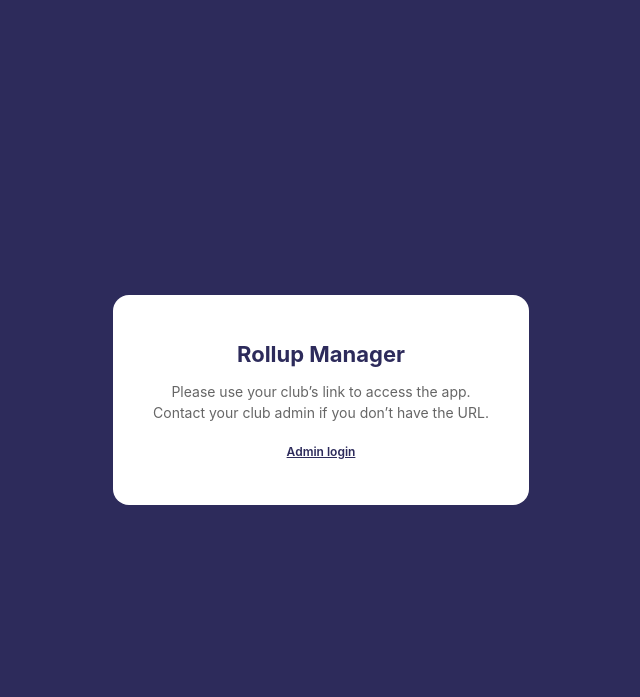
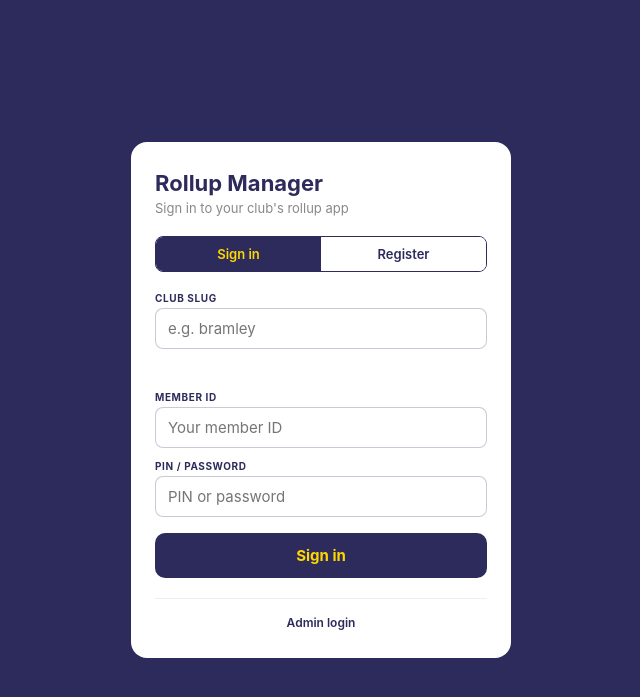
Before and after one commit to johnnydw-bit/Generic-rollup, a FastAPI app: page / in a window 1280 px wide. Shown: the top 697 px of the page, without its empty margins (319-959 px from the left). Run offline with FastAPI, Linux system fonts and the light colour scheme; some libraries are stand-ins or nearby versions.

Commit message:
Add per-user auth with IG and custom credential support
- db.py: add users table (ig_pin for IG users, password_hash for others),
  ig_tenant flag on tenants, authenticate_user/create_user/get_user functions
- main.py: user session management (30-day TTL), login/register/logout
  endpoints, landing page becomes sign-in/register form with slug lookup,
  scraping endpoints use session IG creds instead of request body fields
- index.html: session token replaces IG creds in localStorage, apiFetch
  sends X-Session-Token, init redirects to / if no session, screen0 is
  rollup-select only, IG credential fields removed throughout

Co-Authored-By: Claude Sonnet 4.6 <noreply@anthropic.com>

```diff
--- a/main.py
+++ b/main.py
@@ -81,6 +81,46 @@ templates = Jinja2Templates(directory="frontend/templates")
 _admin_sessions: dict[str, dict] = {}  # token -> {github_username, expires_at}
 _ADMIN_SESSION_TTL = 86_400  # 24 hours
 
+# ---------------------------------------------------------------------------
+# User sessions  (in-memory; 30-day TTL)
+# ---------------------------------------------------------------------------
+
+_user_sessions: dict[str, dict] = {}
+_USER_SESSION_TTL = 30 * 86_400
+
+
+def _create_user_session(user_id: int, tenant_id: int, tenant_slug: str,
+                         tenant_name: str, ig_username: str | None,
+                         ig_pin: str | None) -> str:
+    token = secrets.token_urlsafe(32)
+    _user_sessions[token] = {
+        "user_id":     user_id,
+        "tenant_id":   tenant_id,
+        "tenant_slug": tenant_slug,
+        "tenant_name": tenant_name,
+        "ig_username": ig_username,
+        "ig_pin":      ig_pin,
+        "expires_at":  time.time() + _USER_SESSION_TTL,
+    }
+    return token
+
+
+def _validate_user_session(token: str) -> dict | None:
+    s = _user_sessions.get(token)
+    if not s:
+        return None
+    if time.time() > s["expires_at"]:
+        _user_sessions.pop(token, None)
+        return None
+    return s
+
+
+def _hash_password(password: str) -> str:
+    import hashlib, binascii
+    salt = os.urandom(16)
+    dk = hashlib.pbkdf2_hmac("sha256", password.encode(), salt, 200_000)
+    return binascii.hexlify(salt).decode() + ":" + binascii.hexlify(dk).decode()
+
 
 def _create_admin_session(github_username: str) -> str:
     token = secrets.token_urlsafe(32)
@@ -133,54 +173,258 @@ async def service_worker():
 
 @app.get("/", response_class=HTMLResponse)
 async def root(request: Request):
-    """Serve a simple landing page at / pointing users to their club URL."""
     return HTMLResponse("""
     <!DOCTYPE html>
     <html><head><meta charset="UTF-8"/>
     <meta name="viewport" content="width=device-width, initial-scale=1"/>
     <title>Rollup Manager</title>
     <style>
-      body { font-family: -apple-system, sans-serif; background: #2D2B5B;
-             display: flex; align-items: center; justify-content: center;
-             min-height: 100vh; margin: 0; }
-      .box { background: #fff; border-radius: 16px; padding: 32px 28px;
-             max-width: 360px; width: 90%; text-align: center; }
-      h1 { color: #2D2B5B; font-size: 22px; margin-bottom: 8px; }
-      p  { color: #666; font-size: 14px; line-height: 1.5; }
-      a  { color: #2D2B5B; font-weight: 600; }
+      * { box-sizing: border-box; margin: 0; padding: 0; }
+      body { font-family: -apple-system, BlinkMacSystemFont, 'Segoe UI', sans-serif;
+             background: #2D2B5B; display: flex; align-items: center;
+             justify-content: center; min-height: 100vh; padding: 20px; }
+      .box { background: #fff; border-radius: 16px; padding: 28px 24px;
+             max-width: 380px; width: 100%; }
+      h1 { color: #2D2B5B; font-size: 22px; font-weight: 700; margin-bottom: 4px; }
+      .sub { color: #888; font-size: 13px; margin-bottom: 20px; }
+      .tabs { display: flex; border-radius: 8px; overflow: hidden;
+              border: 1.5px solid #2D2B5B; margin-bottom: 20px; }
+      .tab { flex: 1; padding: 9px; font-size: 13px; font-weight: 600;
+             border: none; cursor: pointer; font-family: inherit;
+             background: #fff; color: #2D2B5B; }
+      .tab.active { background: #2D2B5B; color: #FFD700; }
+      .label { font-size: 10px; font-weight: 700; color: #2D2B5B; text-transform: uppercase;
+               letter-spacing: 0.06em; margin-bottom: 4px; }
+      input { width: 100%; padding: 10px 12px; border-radius: 8px;
+              border: 1.5px solid #2D2B5B40; font-size: 15px; margin-bottom: 12px;
+              font-family: inherit; }
+      input:focus { outline: none; border-color: #2D2B5B; }
+      button.go { width: 100%; padding: 13px; background: #2D2B5B; color: #FFD700;
+                  border: none; border-radius: 10px; font-size: 15px; font-weight: 700;
+                  cursor: pointer; font-family: inherit; margin-top: 4px; }
+      .err { color: #A32D2D; font-size: 12px; text-align: center; margin-top: 8px;
+             display: none; }
+      .hint { color: #888; font-size: 11px; margin-top: -8px; margin-bottom: 12px; }
+      .club-name { font-size: 13px; font-weight: 700; color: #2D2B5B; text-align: center;
+                   margin-bottom: 12px; min-height: 18px; }
+      .admin-link { margin-top: 20px; padding-top: 16px; border-top: 1px solid #eee;
+                    text-align: center; font-size: 12px; color: #aaa; }
+      .admin-link a { color: #2D2B5B; font-weight: 600; text-decoration: none; }
     </style>
     </head><body>
     <div class="box">
       <h1>Rollup Manager</h1>
-      <p>Please use your club&#8217;s link to access the app.<br/>
-      Contact your club admin if you don&#8217;t have the URL.</p>
-      <p style="margin-top:20px;font-size:12px;">
-        <a href="/admin">Admin login</a>
-      </p>
+      <p class="sub">Sign in to your club's rollup app</p>
+
+      <div class="tabs">
+        <button class="tab active" onclick="showTab('login')">Sign in</button>
+        <button class="tab" onclick="showTab('register')">Register</button>
+      </div>
+
+      <!-- Sign in -->
+      <div id="loginForm">
+        <div class="label">Club slug</div>
+        <input id="li_slug" placeholder="e.g. bramley" autocapitalize="none"
+               oninput="onSlugInput('li_slug','li_clubname','li_credlabel','li_credplaceholder')"/>
+        <div class="club-name" id="li_clubname"></div>
+        <div class="label" id="li_credlabel">Member ID</div>
+        <input id="li_user" placeholder="Your member ID" autocomplete="username"/>
+        <div class="label">PIN / Password</div>
+        <input id="li_pass" type="password" placeholder="PIN or password" autocomplete="current-password"/>
+        <button class="go" onclick="doLogin()">Sign in</button>
+        <div class="err" id="li_err"></div>
+      </div>
+
+      <!-- Register -->
+      <div id="registerForm" style="display:none">
+        <div class="label">Club slug</div>
+        <input id="re_slug" placeholder="e.g. bramley" autocapitalize="none"
+               oninput="onSlugInput('re_slug','re_clubname','re_credlabel','re_credplaceholder')"/>
+        <div class="club-name" id="re_clubname"></div>
+        <div class="label" id="re_credlabel">Member ID / Username</div>
+        <input id="re_user" placeholder="Your member ID or chosen username" autocomplete="username"/>
+        <div class="label">PIN / Password</div>
+        <input id="re_pass" type="password" placeholder="PIN or password" autocomplete="new-password"/>
+        <div class="hint" id="re_hint">For Intelligent Golf clubs: use your IG member ID and PIN</div>
+        <button class="go" onclick="doRegister()">Create account</button>
+        <div class="err" id="re_err"></div>
+      </div>
+
+      <div class="admin-link"><a href="/admin/login">Admin login</a></div>
     </div>
+    <script>
+    function showTab(t) {
+      document.getElementById('loginForm').style.display    = t==='login'    ? '' : 'none';
+      document.getElementById('registerForm').style.display = t==='register' ? '' : 'none';
+      document.querySelectorAll('.tab').forEach((b,i)=>b.classList.toggle('active', (t==='login'?i===0:i===1)));
+    }
+    let _slugCache = {};
+    async function onSlugInput(slugId, nameId, labelId) {
+      const slug = document.getElementById(slugId).value.trim().toLowerCase();
+      const nameEl = document.getElementById(nameId);
+      const labelEl = document.getElementById(labelId);
+      if (!slug) { nameEl.textContent=''; return; }
+      if (_slugCache[slug] !== undefined) { applyTenantInfo(_slugCache[slug], nameEl, labelEl); return; }
+      try {
+        const r = await fetch('/api/tenant-info?slug='+encodeURIComponent(slug));
+        if (r.ok) {
+          const d = await r.json();
+          _slugCache[slug] = d;
+          applyTenantInfo(d, nameEl, labelEl);
+        } else {
+          _slugCache[slug] = null;
+          nameEl.textContent = 'Club not found';
+          nameEl.style.color = '#A32D2D';
+        }
+      } catch(e) {}
+    }
+    function applyTenantInfo(d, nameEl, labelEl) {
+      if (!d) return;
+      nameEl.textContent = d.name;
+      nameEl.style.color = '#2D2B5B';
+      labelEl.textContent = d.ig_tenant ? 'IG Member ID' : 'Username';
+    }
+    async function doLogin() {
+      const slug = document.getElementById('li_slug').value.trim().toLowerCase();
+      const user = document.getElementById('li_user').value.trim();
+      const pass = document.getElementById('li_pass').value;
+      const err  = document.getElementById('li_err');
+      err.style.display = 'none';
+      if (!slug || !user || !pass) { err.textContent='All fields required.'; err.style.display='block'; return; }
+      try {
+        const r = await fetch('/api/login', {method:'POST',
+          headers:{'Content-Type':'application/json'},
+          body: JSON.stringify({slug, username:user, credential:pass})});
+        const d = await r.json();
+        if (!r.ok) { err.textContent = d.detail||'Sign in failed.'; err.style.display='block'; return; }
+        localStorage.setItem('session_token', d.session_token);
+        localStorage.setItem('tenant_slug', d.tenant_slug);
+        window.location.href = '/'+d.tenant_slug;
+      } catch(e) { err.textContent='Network error.'; err.style.display='block'; }
+    }
+    async function doRegister() {
+      const slug = document.getElementById('re_slug').value.trim().toLowerCase();
+      const user = document.getElementById('re_user').value.trim();
+      const pass = document.getElementById('re_pass').value;
+      const err  = document.getElementById('re_err');
+      err.style.display = 'none';
+      if (!slug || !user || !pass) { err.textContent='All fields required.'; err.style.display='block'; return; }
+      try {
+        const r = await fetch('/api/register', {method:'POST',
+          headers:{'Content-Type':'application/json'},
+          body: JSON.stringify({slug, username:user, credential:pass})});
+        const d = await r.json();
+        if (!r.ok) { err.textContent = d.detail||'Registration failed.'; err.style.display='block'; return; }
+        localStorage.setItem('session_token', d.session_token);
+        localStorage.setItem('tenant_slug', d.tenant_slug);
+        window.location.href = '/'+d.tenant_slug;
+      } catch(e) { err.textContent='Network error.'; err.style.display='block'; }
+    }
+    </script>
     </body></html>
     """)
 
 
 # ---------------------------------------------------------------------------
-# Tenant auth dependency  (slug → tenant_id)
+# User auth dependency + tenant-info / login / register / logout endpoints
 # ---------------------------------------------------------------------------
 
-async def get_current_tenant(
-    x_tenant_slug: str | None = Header(default=None, alias="X-Tenant-Slug"),
-) -> int:
-    """Resolve X-Tenant-Slug header to a tenant_id. 404 if slug unknown."""
-    if not x_tenant_slug:
-        raise HTTPException(400, "X-Tenant-Slug header is required")
-    tenant = await db.get_tenant_by_slug(x_tenant_slug)
-    if not tenant:
-        raise HTTPException(404, f"Club '{x_tenant_slug}' not found")
-    return tenant["id"]
+async def get_current_session(
+    x_session_token: str | None = Header(default=None, alias="X-Session-Token"),
+    session_token:   str | None = Cookie(default=None),
+) -> dict:
+    token = x_session_token or session_token
+    if not token:
+        raise HTTPException(401, "Not authenticated")
+    s = _validate_user_session(token)
+    if not s:
+        raise HTTPException(401, "Session expired — please sign in again")
+    return s
+
+
+async def get_current_tenant(session: dict = Depends(get_current_session)) -> int:
+    return session["tenant_id"]
 
 
 async def _assert_rollup_access(rollup_id: int, tenant_id: int):
     if not await validate_rollup_tenant(rollup_id, tenant_id):
         raise HTTPException(403, "Access denied to this rollup")
+
+
+@app.get("/api/tenant-info")
+async def tenant_info(slug: str = Query(...)):
+    """Public endpoint — returns club name and auth type for the login form."""
+    tenant = await db.get_tenant_by_slug(slug)
+    if not tenant:
+        raise HTTPException(404, f"No club found for '{slug}'")
+    return {"name": tenant["name"], "ig_tenant": tenant["ig_tenant"]}
+
+
+class LoginRequest(BaseModel):
+    slug:       str
+    username:   str
+    credential: str  # IG PIN or password
+
+
+class RegisterRequest(BaseModel):
+    slug:       str
+    username:   str
+    credential: str
+    display_name: str = ""
+
+
+@app.post("/api/login")
+async def login(body: LoginRequest):
+    tenant = await db.get_tenant_by_slug(body.slug.lower())
+    if not tenant:
+        raise HTTPException(404, "Club not found")
+    user = await db.authenticate_user(tenant["id"], body.username, body.credential)
+    if not user:
+        raise HTTPException(401, "Invalid credentials")
+    ig_username = user["username"] if tenant["ig_tenant"] else None
+    ig_pin      = user["ig_pin"]   if tenant["ig_tenant"] else None
+    token = _create_user_session(user["id"], tenant["id"], tenant["slug"],
+                                 tenant["name"], ig_username, ig_pin)
+    return {"session_token": token, "tenant_slug": tenant["slug"],
+            "tenant_name": tenant["name"]}
+
+
+@app.post("/api/register")
+async def register(body: RegisterRequest):
+    tenant = await db.get_tenant_by_slug(body.slug.lower())
+    if not tenant:
+        raise HTTPException(404, "Club not found")
+    existing = await db.get_user_by_username(tenant["id"], body.username)
+    if existing:
+        raise HTTPException(409, "That username is already registered for this club")
+    if len(body.credential) < 4:
+        raise HTTPException(400, "PIN/password must be at least 4 characters")
+    if tenant["ig_tenant"]:
+        user_id = await db.create_user(tenant["id"], body.username,
+                                       ig_pin=body.credential,
+                                       display_name=body.display_name or None)
+        ig_username, ig_pin = body.username, body.credential
+    else:
+        ph = _hash_password(body.credential)
+        user_id = await db.create_user(tenant["id"], body.username,
+                                       password_hash=ph,
+                                       display_name=body.display_name or None)
+        ig_username, ig_pin = None, None
+    token = _create_user_session(user_id, tenant["id"], tenant["slug"],
+                                 tenant["name"], ig_username, ig_pin)
+    return {"session_token": token, "tenant_slug": tenant["slug"],
+            "tenant_name": tenant["name"]}
+
+
+@app.post("/api/logout")
+async def logout(
+    x_session_token: str | None = Header(default=None, alias="X-Session-Token"),
+    session_token:   str | None = Cookie(default=None),
+):
+    token = x_session_token or session_token
+    if token:
+        _user_sessions.pop(token, None)
+    return {"ok": True}
 
 
 # ---------------------------------------------------------------------------
@@ -292,16 +536,17 @@ async def admin_dashboard(
         return RedirectResponse("/admin/login")
 
     tenants = await db.get_all_tenants()
+    base = os.getenv("APP_BASE_URL", "").rstrip("/")
     rows = "".join(
         f"<tr>"
         f"<td>{t['id']}</td>"
         f"<td><strong>{t['name']}</strong></td>"
         f"<td><code>{t['slug']}</code></td>"
         f"<td>{str(t['created_at'])[:10]}</td>"
+        f"<td><a href='/{t['slug']}' target='_blank'>Visit →</a></td>"
         f"</tr>"
         for t in tenants
     )
-    base = os.getenv("APP_BASE_URL", "").rstrip("/")
     return HTMLResponse(f"""
     <!DOCTYPE html>
     <html><head><meta charset="UTF-8"/>
@@ -319,7 +564,7 @@ async def admin_dashboard(
       input {{ padding: 8px 10px; border: 1.5px solid #ccc; border-radius: 6px; font-size: 13px; }}
       button {{ padding: 8px 16px; background: #2D2B5B; color: #FFD700; border: none;
                 border-radius: 6px; font-size: 13px; font-weight: 600; cursor: pointer; }}
-      a {{ color: #2D2B5B; }}
+      a {{ color: #2D2B5B; font-weight: 600; }}
     </style>
     </head><body>
     <h1>Admin Panel</h1>
@@ -327,7 +572,7 @@ async def admin_dashboard(
 
     <h2>Clubs / Tenants</h2>
     <table>
-      <thead><tr><th>ID</th><th>Name</th><th>Slug</th><th>Created</th></tr></thead>
+      <thead><tr><th>ID</th><th>Name</th><th>Slug</th><th>Created</th><th></th></tr></thead>
       <tbody>{rows}</tbody>
     </table>
 
@@ -335,9 +580,13 @@ async def admin_dashboard(
     <form method="post" action="/admin/tenants">
       <input name="name" placeholder="Club name" required/>
       <input name="slug" placeholder="slug (e.g. bramley)" required/>
-      <button type="submit">Create</button>
+      <label style="font-size:13px;display:flex;align-items:center;gap:6px;margin-top:6px;">
+        <input type="checkbox" name="ig_tenant" value="1" checked style="width:auto;margin:0;"/>
+        Intelligent Golf club (members use IG credentials)
+      </label>
+      <button type="submit" style="margin-top:10px;">Create</button>
     </form>
-    {"<p>Club URL format: <code>" + base + "/&lt;slug&gt;</code></p>" if base else ""}
+    {"<p style='margin-top:8px;font-size:12px;color:#888;'>Club URL: <code>" + base + "/&lt;slug&gt;</code></p>" if base else ""}
     </body></html>
     """)
 
@@ -358,12 +607,13 @@ async def admin_create_tenant_form(
     if not admin_token or not _validate_admin_session(admin_token):
         return RedirectResponse("/admin/login")
     form = await request.form()
-    name = (form.get("name") or "").strip()
-    slug = (form.get("slug") or "").strip().lower().replace(" ", "-")
+    name      = (form.get("name") or "").strip()
+    slug      = (form.get("slug") or "").strip().lower().replace(" ", "-")
+    ig_tenant = form.get("ig_tenant") == "1"
     if not name or not slug:
         return RedirectResponse("/admin")
     try:
-        await db.create_tenant(name, slug)
+        await db.create_tenant(name, slug, ig_tenant)
     except Exception:
         pass  # slug conflict — ignore for now
     return RedirectResponse("/admin", status_code=303)
@@ -456,19 +706,23 @@ async def auth_status(
 
 class LoadRequest(BaseModel):
     date: str
-    ig_username: str
-    ig_pin: str
     rollup_id: int
     ig_search_term: str
 
 
 @app.post("/api/load-players")
-async def load_players(body: LoadRequest, tenant_id: int = Depends(get_current_tenant)):
+async def load_players(body: LoadRequest, session: dict = Depends(get_current_session)):
+    tenant_id = session["tenant_id"]
     await _assert_rollup_access(body.rollup_id, tenant_id)
+
+    ig_username = session.get("ig_username") or ""
+    ig_pin      = session.get("ig_pin")      or ""
+    if not ig_username or not ig_pin:
+        raise HTTPException(400, "IG credentials not available in session — please sign in with IG credentials")
 
     try:
         scrape_result = await scrape_players(
-            body.ig_username, body.ig_pin, body.date, body.ig_search_term,
+            ig_username, ig_pin, body.date, body.ig_search_term,
         )
     except Exception as e:
         raise HTTPException(502, str(e))
@@ -644,17 +898,20 @@ async def delete_player(body: DeletePlayerRequest, tenant_id: int = Depends(get_
 
 
 class SyncWhsRequest(BaseModel):
-    ig_username: str
-    ig_pin: str
     rollup_id: int
 
 
 @app.post("/api/scrape-whs-indices")
-async def scrape_whs_indices_endpoint(body: SyncWhsRequest, tenant_id: int = Depends(get_current_tenant)):
+async def scrape_whs_indices_endpoint(body: SyncWhsRequest, session: dict = Depends(get_current_session)):
+    tenant_id   = session["tenant_id"]
+    ig_username = session.get("ig_username") or ""
+    ig_pin      = session.get("ig_pin")      or ""
+    if not ig_username or not ig_pin:
+        raise HTTPException(400, "IG credentials not in session")
     await _assert_rollup_access(body.rollup_id, tenant_id)
     from backend.scraper import scrape_whs_indices
     try:
-        result = await scrape_whs_indices(body.ig_username, body.ig_pin)
+        result = await scrape_whs_indices(ig_username, ig_pin)
     except Exception as e:
         raise HTTPException(502, f"Could not scrape handicap list: {str(e)}")
 
@@ -985,13 +1242,8 @@ async def save_course_endpoint(body: SaveCourseRequest):
 # Debug
 # ---------------------------------------------------------------------------
 
-class DebugHcapRequest(BaseModel):
-    ig_username: str
-    ig_pin: str
-
-
 @app.post("/api/debug-hcap")
-async def debug_hcap(body: DebugHcapRequest):
+async def debug_hcap(session: dict = Depends(get_current_session)):
     from bs4 import BeautifulSoup
     BASE_URL    = "https://www.bramleygolfclub.co.uk"
     LOGIN_URL   = f"{BASE_URL}/login.php"
@@ -1010,7 +1262,7 @@ async def debug_hcap(body: DebugHcapRequest):
             return {"error": "No CSRF token found on login page"}
         resp = await client.post(LOGIN_URL, data={
             "task": "login", "topmenu": "1",
-            "memberid": body.ig_username, "pin": body.ig_pin,
+            "memberid": session.get("ig_username",""), "pin": session.get("ig_pin",""),
             "cachemid": "1", "_csrf_token": csrf.get("value", ""), "Submit": "Login",
         })
         if str(resp.url).endswith("login.php"):
```
Also changed, not shown: backend/db.py (+98 -8 lines), frontend/templates/index.html (+32 -85 lines).
